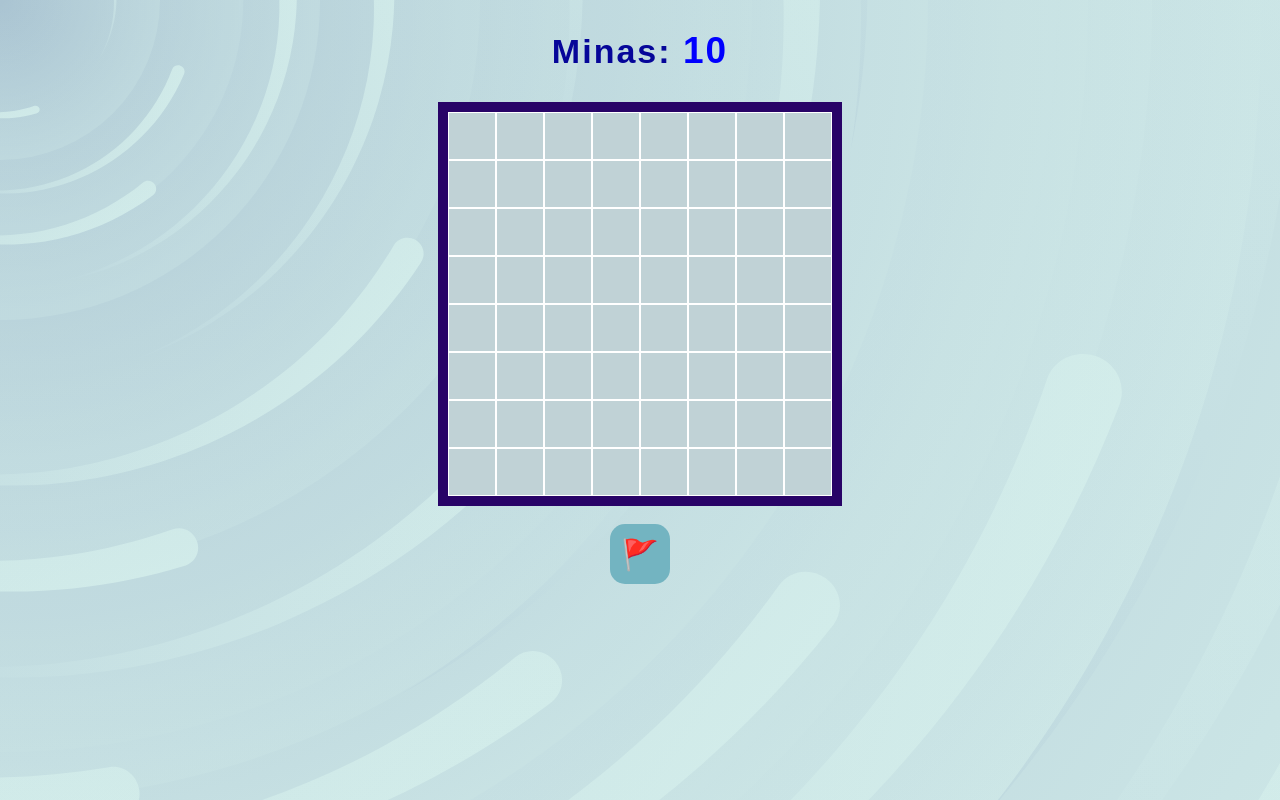
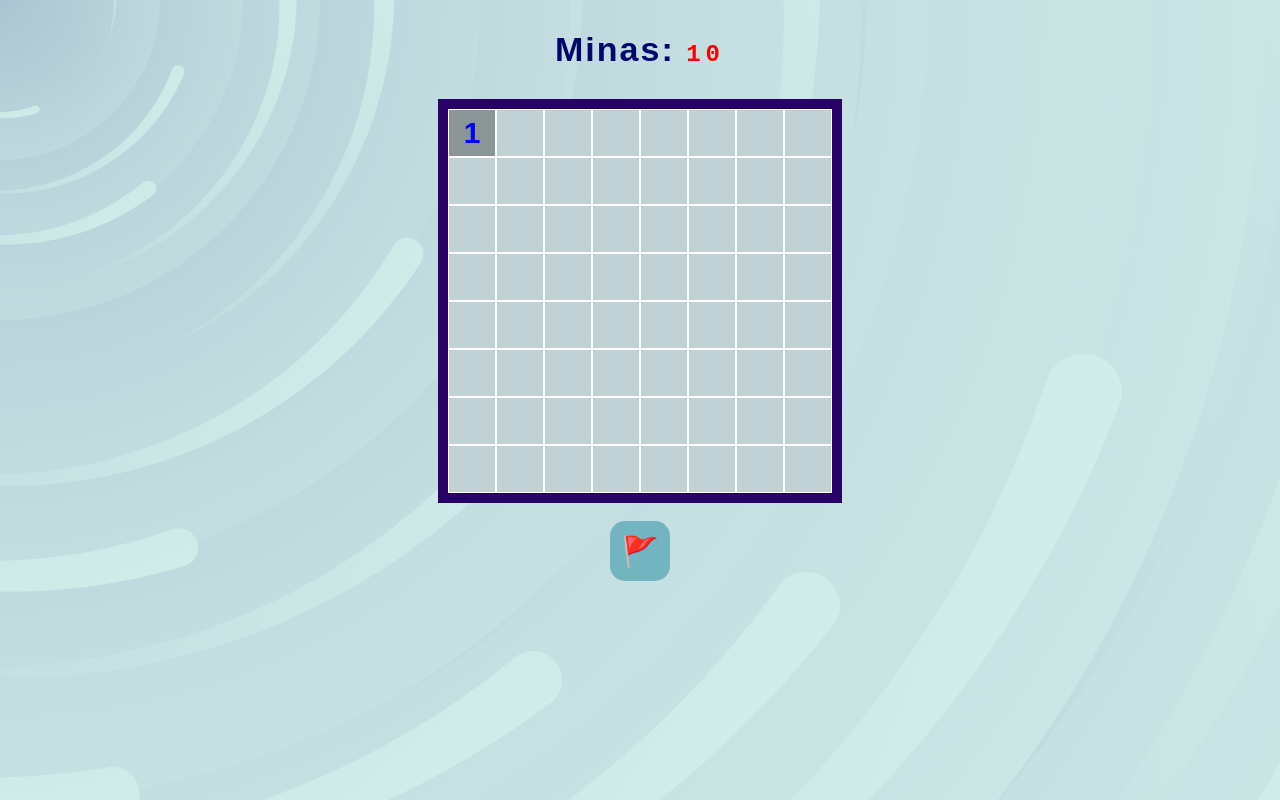
Before and after one commit to lubigsis/buscaminas, a plain HTML site: page index.html in a window 1280 px wide. Both pictures are taken after a click on the element 472 px from the left and 136 px from the top of the page. Drawn offline with Linux system fonts and the light colour scheme.

Commit message:
Funciones para detectar cercanía de minas

```diff
--- a/estilos.css
+++ b/estilos.css
@@ -17,14 +17,16 @@ body {
 h1{
     margin: 30px;
     font-size: 34px;
-    color: rgb(6, 6, 153);
+    color: rgb(5, 5, 110);
     letter-spacing: 2px;
 }
 
 span{
-    color: blue;
-    font-size: 37px;
-    font-weight: bold;
+    color: red;
+    font-size: 24px;
+   /* font-weight: bold;*/
+    letter-spacing: 5px;
+    font-family: monospace;
 }
 
 .tablero {
@@ -53,7 +55,8 @@ span{
 
 
 .ficha-clicked {
-    background-color: rgb(17, 3, 121);
+    background-color: rgb(138, 149, 152);
+
 }
 
 
--- a/main.js
+++ b/main.js
@@ -22,10 +22,12 @@ function setFlag(){
 }
 
 
+function clickFicha(){
+    if (gameOver || this.classList.contains("ficha-clicked")) {
+        return;  //q' no procese lo q' viene a continuación si se cumple la presente condición.
+    }
 
 
-
-function clickFicha(){
     let ficha = this; //se refiere a la ficha que fue clickeada.
     if (flagEnabled){
         if (ficha.innerText == ''){
@@ -60,6 +62,73 @@ function descubroMinas() {
             }
         }
     }
+}
+
+//veo los límites para ir poniendo los números que indican las minas cerca.
+function checkMina(r, c){
+    if (r < 0 || r >= rows ||  c < 0  || c >= columns){
+        return;
+    }
+    if (board[r][c].classList.contains("ficha-clicked")) { //para no clicker la misma ficha
+        return;
+    }
+
+    board[r][c].classList.add("ficha-clicked");
+
+    fichasClicked += 1;
+
+    let minasEncontradas = 0;
+
+    //---------------------Arriba 3
+    minasEncontradas += checkFicha(r - 1, c - 1); //arriba - izq.
+    minasEncontradas += checkFicha(r - 1, c);  //arriba
+    minasEncontradas += checkFicha(r - 1, c + 1);  //arriba - der.
+
+    //-------------------izq. y der.
+    minasEncontradas += checkFicha(r, c - 1);   //izq.
+    minasEncontradas += checkFicha(r, c + 1);   //der.
+
+    //----------------------abajo 3
+    minasEncontradas += checkFicha(r + 1, c - 1); //abajo - izq.
+    minasEncontradas += checkFicha(r + 1, c);   //abajo
+    minasEncontradas += checkFicha(r + 1, c + 1); //abajo - der.
+
+    if (minasEncontradas > 0) {
+            board[r][c].innerText = minasEncontradas;
+            board[r][c].classList.add('x' + minasEncontradas.toString());
+    }
+    else{
+   //--------------------------------arriba 3
+        checkMina(r - 1, c - 1);   //arriba - izq.
+        checkMina(r - 1, c);       //arriba
+        checkMina(r - 1, c + 1);   //arriba der.
+
+    //---------------------------izq. y derecha.
+        checkMina(r, c - 1);      //left
+        checkMina(r, c + 1);      //right
+
+    //--------------------------------abajo 3
+         checkMina(r + 1, c - 1);    //abajo izq.
+         checkMina(r + 1, c);        //abajo
+         checkMina(r + 1, c + 1);    //abajo der.
+    }
+
+    if (fichasClicked == rows * columns - minasCantidad) {
+        document.getElementById('minas-contador').innerText = 'LOCALIZADAS';
+        gameOver = true;
+    }
+
+}
+
+
+function checkFicha(r, c){
+    if (r < 0 || r >= rows ||  c < 0  || c >= columns){
+        return 0;
+    }
+    if (ubicacionMinas.includes(r.toString() + '-' + c.toString())){
+        return 1;
+    }
+    return 0;
 }
 
 
```
